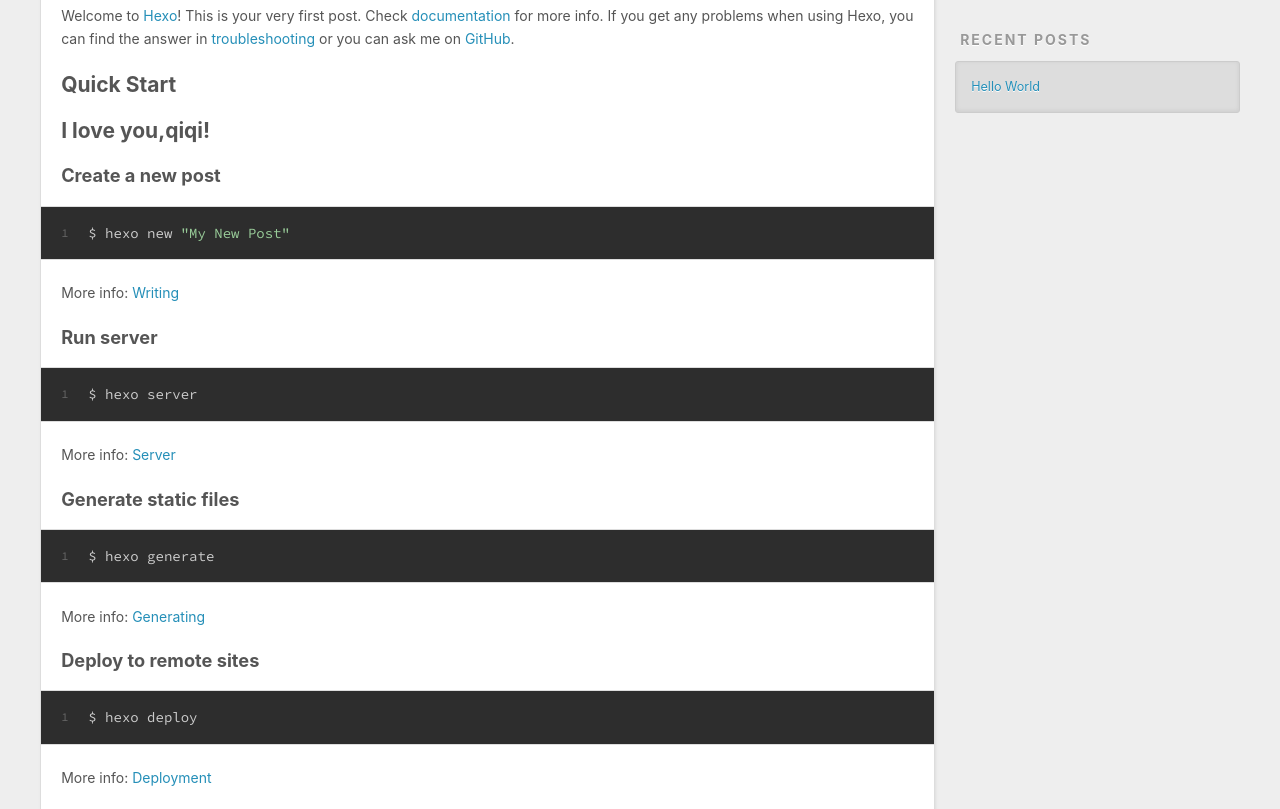
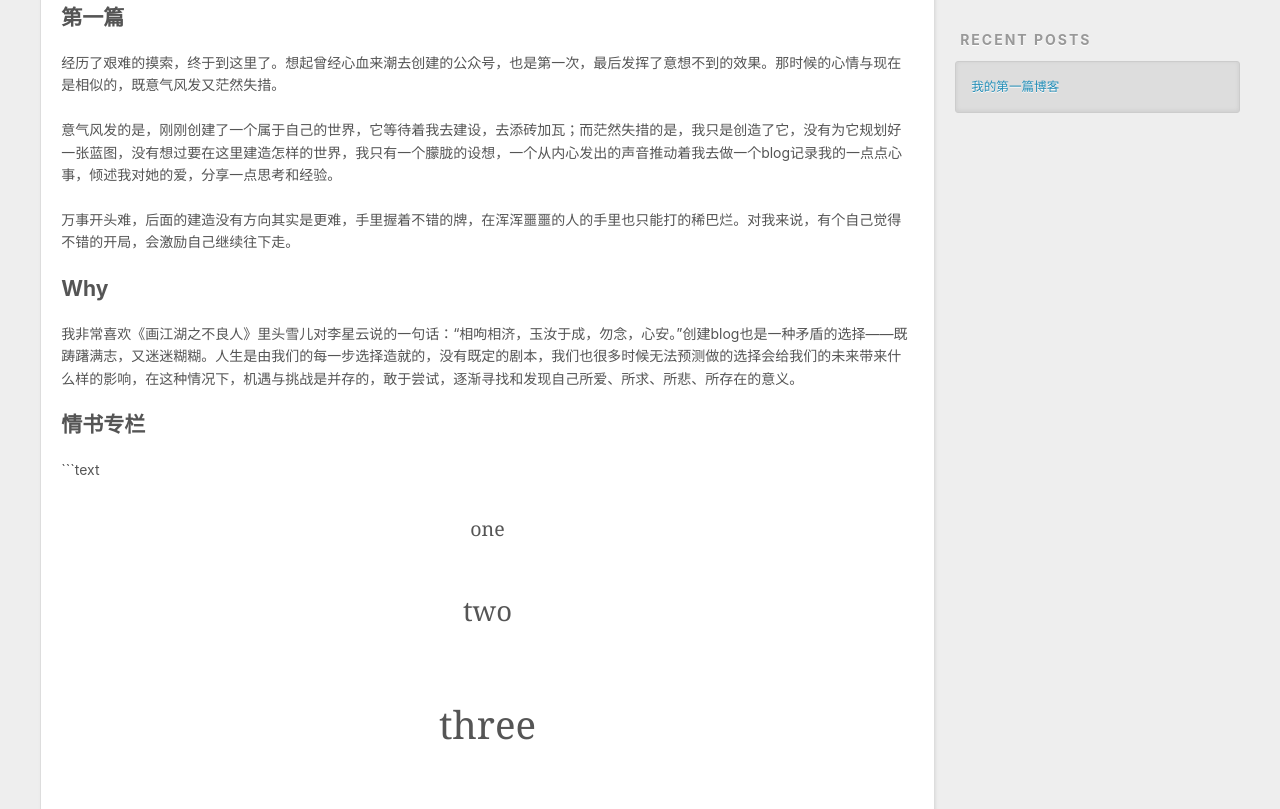
Before and after one commit to Jansansan277/Jansansan277.github.io, a plain HTML site: page 2020/06/03/hello-world/index.html in a window 1280 px wide. Shown: the part 448-1257 px from the top of the page. Drawn offline with nearby package versions, Linux system fonts and the light colour scheme.

Commit message:
Site updated: 2020-06-03 16:07:58

````diff
--- a/2020/06/03/hello-world/index.html
+++ b/2020/06/03/hello-world/index.html
@@ -5,17 +5,17 @@
 
 
 
-  <title>Hello World | I love you, honey!</title>
+  <title>我的第一篇博客 | I love you, honey!</title>
   <meta name="viewport" content="width=device-width, initial-scale=1, maximum-scale=1">
-  <meta name="description" content="Welcome to Hexo! This is your very first post. Check documentation for more info. If you get any problems when using Hexo, you can find the answer in troubleshooting or you can ask me on GitHub. Quick">
+  <meta name="description" content="第一篇经历了艰难的摸索，终于到这里了。想起曾经心血来潮去创建的公众号，也是第一次，最后发挥了意想不到的效果。那时候的心情与现在是相似的，既意气风发又茫然失措。 意气风发的是，刚刚创建了一个属于自己的世界，它等待着我去建设，去添砖加瓦；而茫然失措的是，我只是创造了它，没有为它规划好一张蓝图，没有想过要在这里建造怎样的世界，我只有一个朦胧的设想，一个从内心发出的声音推动着我去做一个blog记录我的一点">
 <meta property="og:type" content="article">
-<meta property="og:title" content="Hello World">
+<meta property="og:title" content="我的第一篇博客">
 <meta property="og:url" content="https://jansansan277.github.io/2020/06/03/hello-world/index.html">
 <meta property="og:site_name" content="I love you, honey!">
-<meta property="og:description" content="Welcome to Hexo! This is your very first post. Check documentation for more info. If you get any problems when using Hexo, you can find the answer in troubleshooting or you can ask me on GitHub. Quick">
+<meta property="og:description" content="第一篇经历了艰难的摸索，终于到这里了。想起曾经心血来潮去创建的公众号，也是第一次，最后发挥了意想不到的效果。那时候的心情与现在是相似的，既意气风发又茫然失措。 意气风发的是，刚刚创建了一个属于自己的世界，它等待着我去建设，去添砖加瓦；而茫然失措的是，我只是创造了它，没有为它规划好一张蓝图，没有想过要在这里建造怎样的世界，我只有一个朦胧的设想，一个从内心发出的声音推动着我去做一个blog记录我的一点">
 <meta property="og:locale" content="en_US">
 <meta property="article:published_time" content="2020-06-03T06:44:46.702Z">
-<meta property="article:modified_time" content="2020-06-03T07:38:10.737Z">
+<meta property="article:modified_time" content="2020-06-03T08:07:39.989Z">
 <meta property="article:author" content="Jansansan277">
 <meta name="twitter:card" content="summary">
 
@@ -84,7 +84,7 @@
 
 
     <h1 class="article-title" itemprop="name">
-      Hello World
+      我的第一篇博客
     </h1>
 
 
@@ -92,19 +92,22 @@
 
     <div class="article-entry" itemprop="articleBody">
 
-        <p>Welcome to <a href="https://hexo.io/" target="_blank" rel="noopener">Hexo</a>! This is your very first post. Check <a href="https://hexo.io/docs/" target="_blank" rel="noopener">documentation</a> for more info. If you get any problems when using Hexo, you can find the answer in <a href="https://hexo.io/docs/troubleshooting.html" target="_blank" rel="noopener">troubleshooting</a> or you can ask me on <a href="https://github.com/hexojs/hexo/issues" target="_blank" rel="noopener">GitHub</a>.</p>
-<h2 id="Quick-Start"><a href="#Quick-Start" class="headerlink" title="Quick Start"></a>Quick Start</h2><h2 id="I-love-you-qiqi"><a href="#I-love-you-qiqi" class="headerlink" title="I love you,qiqi!"></a>I love you,qiqi!</h2><h3 id="Create-a-new-post"><a href="#Create-a-new-post" class="headerlink" title="Create a new post"></a>Create a new post</h3><figure class="highlight bash"><table><tr><td class="gutter"><pre><span class="line">1</span><br></pre></td><td class="code"><pre><span class="line">$ hexo new <span class="string">"My New Post"</span></span><br></pre></td></tr></table></figure>
-
-<p>More info: <a href="https://hexo.io/docs/writing.html" target="_blank" rel="noopener">Writing</a></p>
-<h3 id="Run-server"><a href="#Run-server" class="headerlink" title="Run server"></a>Run server</h3><figure class="highlight bash"><table><tr><td class="gutter"><pre><span class="line">1</span><br></pre></td><td class="code"><pre><span class="line">$ hexo server</span><br></pre></td></tr></table></figure>
-
-<p>More info: <a href="https://hexo.io/docs/server.html" target="_blank" rel="noopener">Server</a></p>
-<h3 id="Generate-static-files"><a href="#Generate-static-files" class="headerlink" title="Generate static files"></a>Generate static files</h3><figure class="highlight bash"><table><tr><td class="gutter"><pre><span class="line">1</span><br></pre></td><td class="code"><pre><span class="line">$ hexo generate</span><br></pre></td></tr></table></figure>
-
-<p>More info: <a href="https://hexo.io/docs/generating.html" target="_blank" rel="noopener">Generating</a></p>
-<h3 id="Deploy-to-remote-sites"><a href="#Deploy-to-remote-sites" class="headerlink" title="Deploy to remote sites"></a>Deploy to remote sites</h3><figure class="highlight bash"><table><tr><td class="gutter"><pre><span class="line">1</span><br></pre></td><td class="code"><pre><span class="line">$ hexo deploy</span><br></pre></td></tr></table></figure>
-
-<p>More info: <a href="https://hexo.io/docs/one-command-deployment.html" target="_blank" rel="noopener">Deployment</a></p>
+        <h2 id="第一篇"><a href="#第一篇" class="headerlink" title="第一篇"></a>第一篇</h2><p>经历了艰难的摸索，终于到这里了。想起曾经心血来潮去创建的公众号，也是第一次，最后发挥了意想不到的效果。那时候的心情与现在是相似的，既意气风发又茫然失措。</p>
+<p>意气风发的是，刚刚创建了一个属于自己的世界，它等待着我去建设，去添砖加瓦；而茫然失措的是，我只是创造了它，没有为它规划好一张蓝图，没有想过要在这里建造怎样的世界，我只有一个朦胧的设想，一个从内心发出的声音推动着我去做一个blog记录我的一点点心事，倾述我对她的爱，分享一点思考和经验。</p>
+<p>万事开头难，后面的建造没有方向其实是更难，手里握着不错的牌，在浑浑噩噩的人的手里也只能打的稀巴烂。对我来说，有个自己觉得不错的开局，会激励自己继续往下走。</p>
+<h2 id="Why"><a href="#Why" class="headerlink" title="Why"></a>Why</h2><p>我非常喜欢《画江湖之不良人》里头雪儿对李星云说的一句话：“相呴相济，玉汝于成，勿念，心安。”创建blog也是一种矛盾的选择——既踌躇满志，又迷迷糊糊。人生是由我们的每一步选择造就的，没有既定的剧本，我们也很多时候无法预测做的选择会给我们的未来带来什么样的影响，在这种情况下，机遇与挑战是并存的，敢于尝试，逐渐寻找和发现自己所爱、所求、所悲、所存在的意义。</p>
+<h2 id="情书专栏"><a href="#情书专栏" class="headerlink" title="情书专栏"></a>情书专栏</h2><p>```text</p>
+<blockquote>
+<p>one</p>
+<blockquote>
+<p>two</p>
+<blockquote>
+<p>three</p>
+</blockquote>
+</blockquote>
+</blockquote>
+<p>——Azalea</p>
+<p>未来可期，来日方长~</p>
 
 
     </div>
@@ -148,7 +151,7 @@
       <ul>
 
           <li>
-            <a href="/2020/06/03/hello-world/">Hello World</a>
+            <a href="/2020/06/03/hello-world/">我的第一篇博客</a>
           </li>
 
       </ul>
````
Also changed, not shown: archives/2020/06/index.html (+2 -2 lines), archives/2020/index.html (+2 -2 lines), archives/index.html (+2 -2 lines), index.html (+18 -15 lines).
